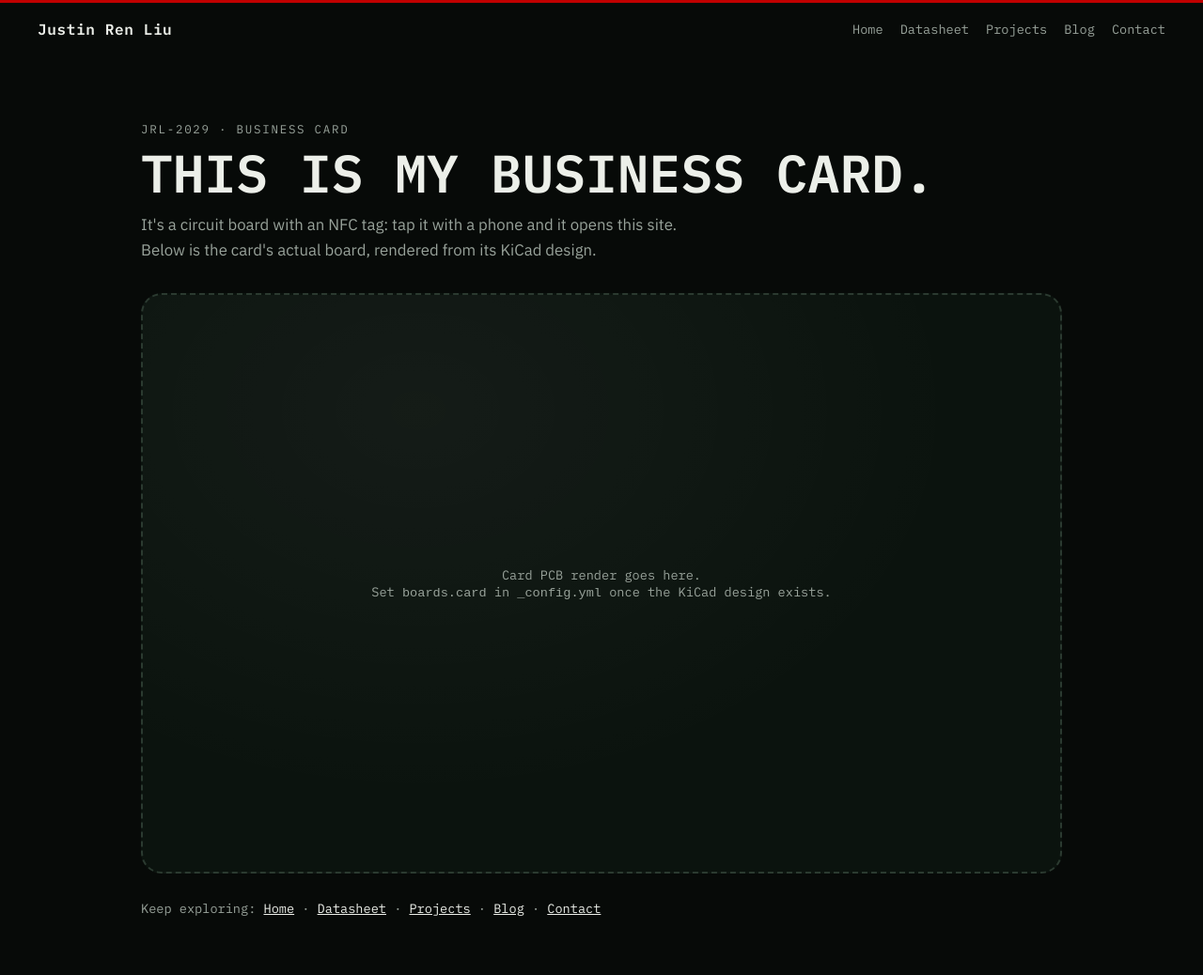
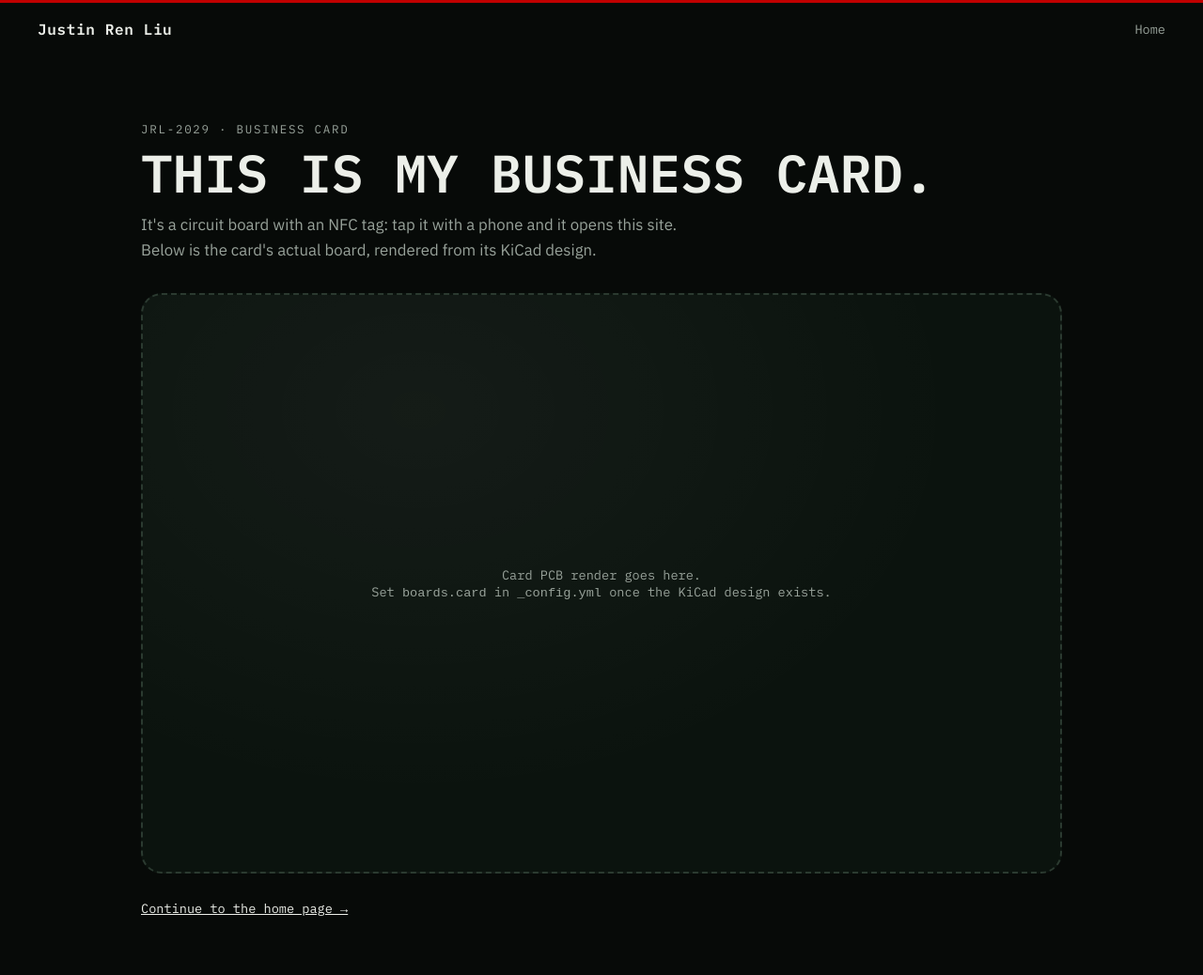
Before and after one commit to 25liujustin1/25liujustin1.github.io, a Jekyll site: the page built from card/index.html, in a window 1280 px wide. Shown: the whole page at 94% size. Built offline with Jekyll 4.4.1, drawn with Linux system fonts in a browser that asks for light colours.

Commit message:
Card page links only to the home page

```diff
--- a/_layouts/home.html
+++ b/_layouts/home.html
@@ -16,7 +16,7 @@
     <a class="brand" href="{{ '/' | relative_url }}">Justin Ren Liu</a>
     <nav>
       <a href="{{ '/' | relative_url }}">Home</a>
-      {% for item in site.data.nav %}<a href="{% include nav-href.html url=item.url %}">{{ item.name }}</a>{% endfor %}
+      {% unless page.home_only %}{% for item in site.data.nav %}<a href="{% include nav-href.html url=item.url %}">{{ item.name }}</a>{% endfor %}{% endunless %}
     </nav>
   </header>
   {% endif %}
--- a/card/index.html
+++ b/card/index.html
@@ -2,6 +2,7 @@
 layout: home
 title: Business Card
 description: The NFC business card that links to this site.
+home_only: true   # the only way onward from here is the home page
 ---
 <section class="card-page">
   <p class="eyebrow">{{ site.part_number }} · BUSINESS CARD</p>
@@ -16,10 +17,7 @@ description: The NFC business card that links to this site.
     {% endif %}
   </div>
 
-  <p class="card-next">
-    Keep exploring: <a href="{{ '/' | relative_url }}">Home</a> ·
-    {% for item in site.data.nav %}<a href="{% include nav-href.html url=item.url %}">{{ item.name }}</a>{% unless forloop.last %} · {% endunless %}{% endfor %}
-  </p>
+  <p class="card-next"><a href="{{ '/' | relative_url }}">Continue to the home page →</a></p>
 </section>
 
 <script>
```
